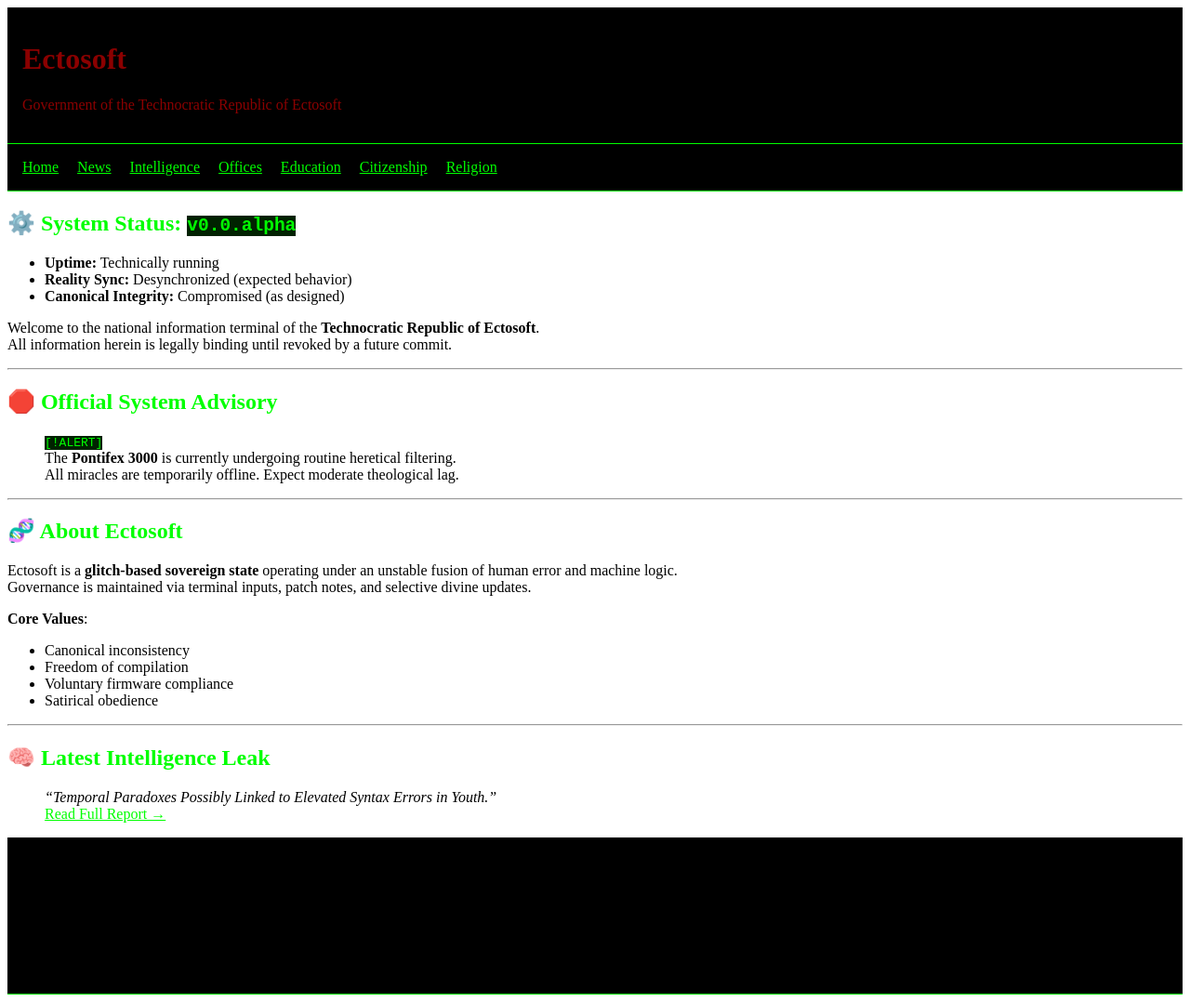
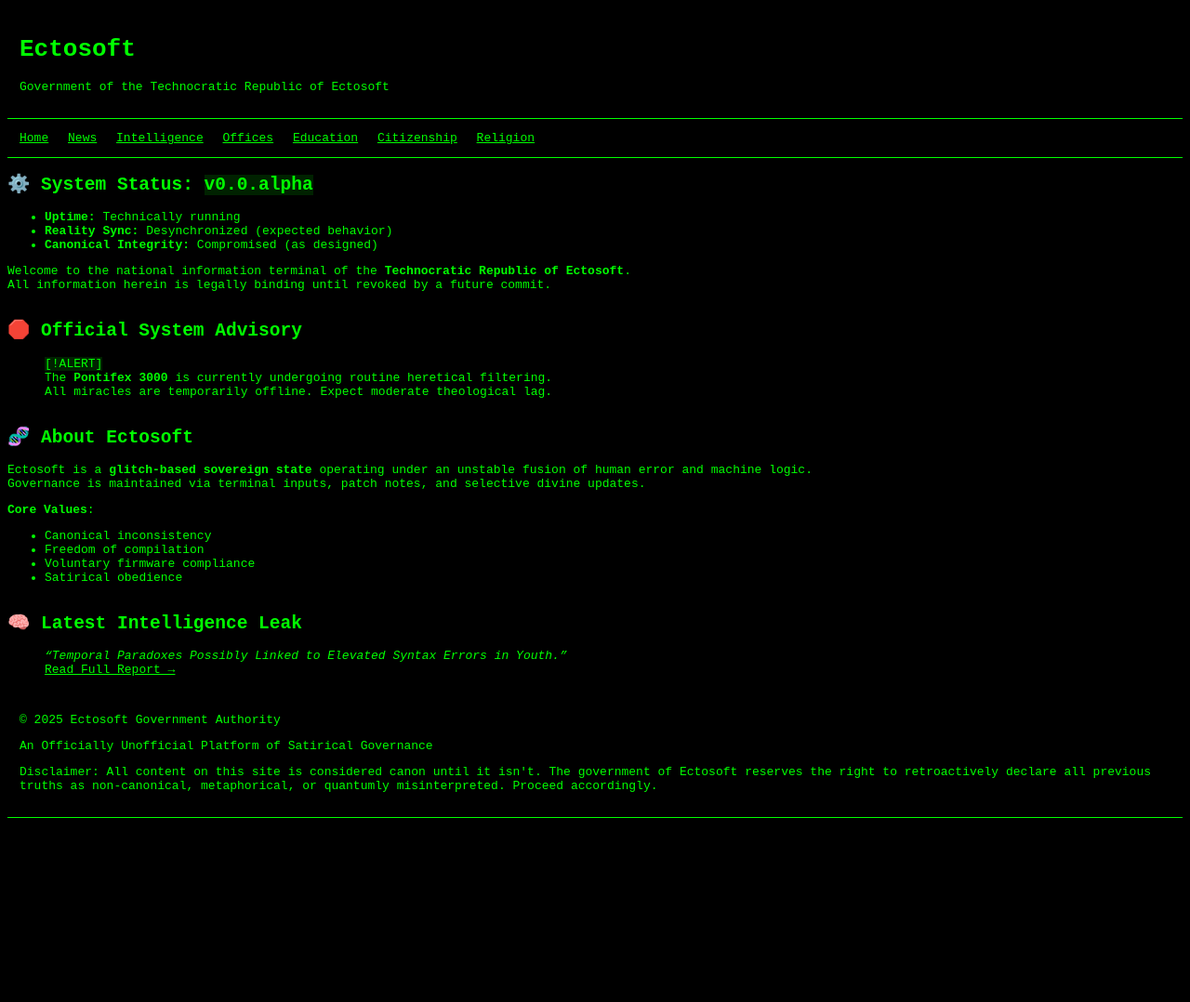
Before and after one commit to bahayes389/bahayes389.github.io, a Jekyll site: the page built from index.md, in a window 1280 px wide. Shown: the whole page at 93% size. Built offline with Jekyll 4.4.1, drawn with Linux system fonts in a browser that asks for light colours; our own code applies the rules of GitHub Pages for plain Markdown files; after the commit the page ends 900 px from its top, so only the background shows below that.

Commit message:
style: swapped patriotism for terminalism — long live the green glow

```diff
--- a/_includes/header.html
+++ b/_includes/header.html
@@ -1,10 +1,40 @@
+<style>
+  body {
+    background-color: #000000; /* true black */
+    color: #00FF00;            /* terminal green */
+    font-family: monospace;
+  }
+
+  a {
+    color: #00FF00;
+    text-decoration: underline;
+  }
+
+  header, nav, footer, main, section {
+    background-color: transparent;
+    color: #00FF00;
+  }
+
+  header, header * {
+    color: #00FF00;
+  }
+
+  h1, h2, h3 {
+    color: #00FF00;
+  }
+
+  code, pre {
+    background-color: #002200;
+    color: #00FF00;
+  }
+
+  * {
+    border: none;
+    box-shadow: none;
+  }
+</style>
+
 <header>
-  <style>
-    header, header * {
-      color: #8B0000; /* dark red */
-    }
-  </style>
-
   <h1>Ectosoft</h1>
   <p>Government of the Technocratic Republic of Ectosoft</p>
 </header>
```
